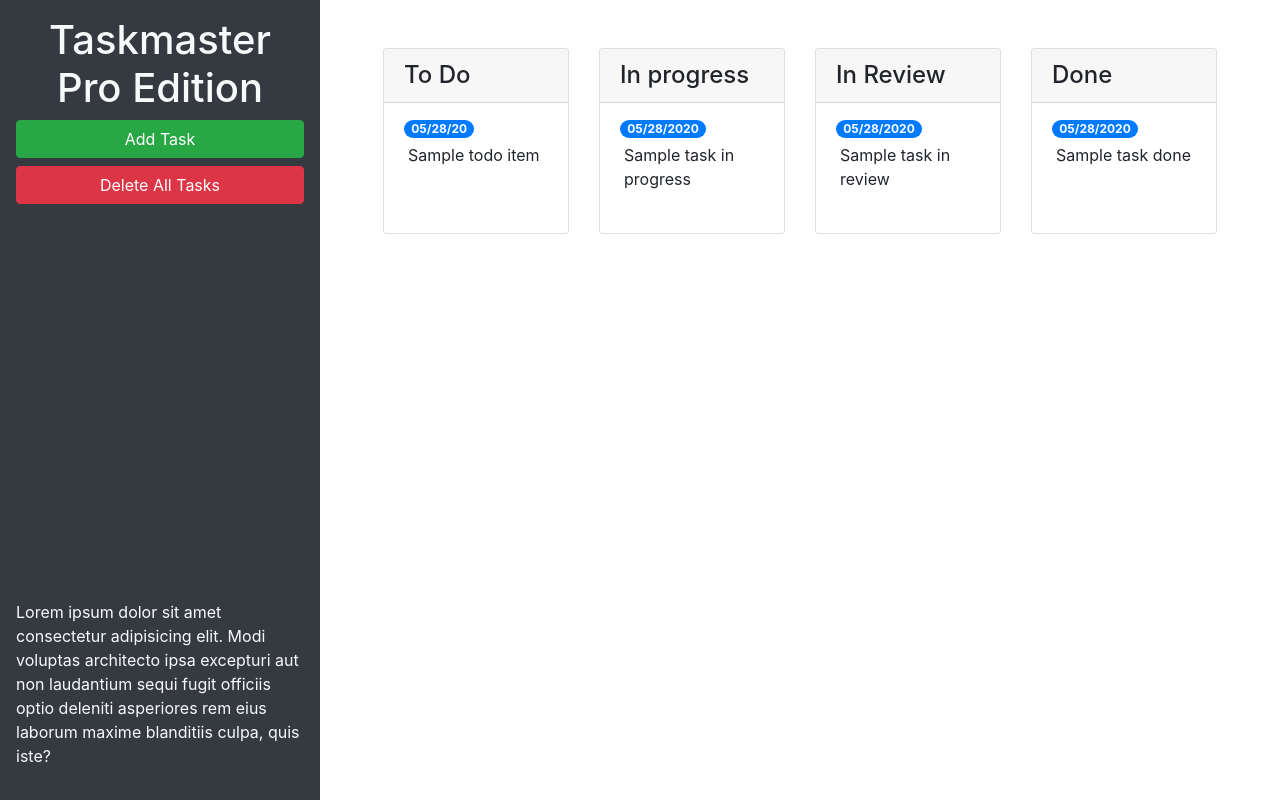
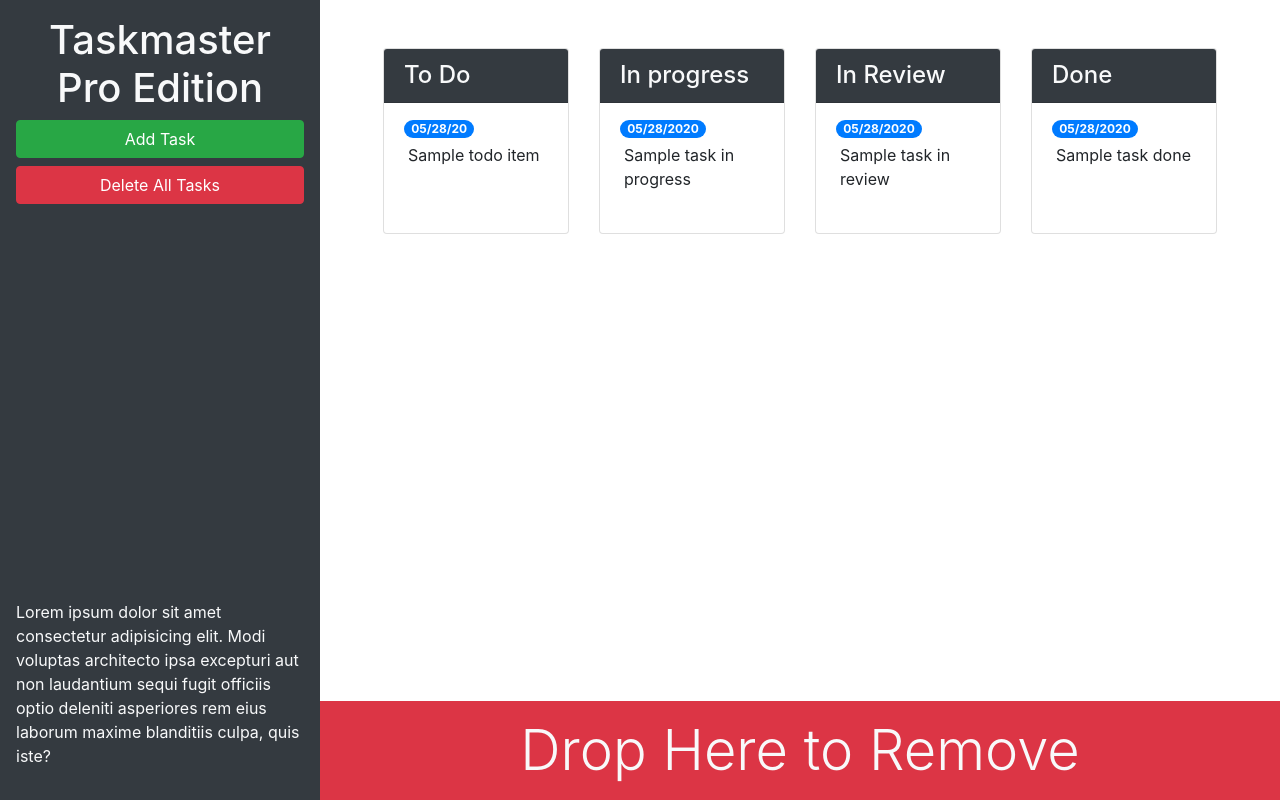
Before and after one commit to roo116/taskmaster-pro, a plain HTML site: page index.html in a window 1280 px wide. Drawn offline with nearby package versions, Linux system fonts and the light colour scheme.

Commit message:
completed bootstrap entries

```diff
--- a/index.html
+++ b/index.html
@@ -13,22 +13,22 @@
 <body>
 
   <div class="row min-vh-100 no-gutters">
-    <header class="col-12 col-lg-3 bg-dark text-light d-flex flex-column p-4 p-lg-3">
+    <header class="col-12 col-lg-3 bg-dark text-light sticky-top d-flex flex-column p-4 p-lg-3">
       <h1 class="text-center">Taskmaster Pro Edition</h1>
       <button id="create-task" class="btn btn-block btn-success" data-toggle="modal" data-target="#task-form-modal">Add
         Task</button>
       <button id="remove-tasks" class="btn btn-block btn-danger">Delete All Tasks</button>
-      <p class="mt-auto">Lorem ipsum dolor sit amet consectetur adipisicing elit. Modi voluptas architecto ipsa
+      <p class="mt-auto d-none d-lg-block">Lorem ipsum dolor sit amet consectetur adipisicing elit. Modi voluptas architecto ipsa
         excepturi aut non
         laudantium sequi fugit officiis optio deleniti asperiores rem eius laborum maxime blanditiis culpa, quis iste?
       </p>
     </header>
     <!-- todo start -->
-    <main class="col-12 col-lg-9">
+    <main class="col-12 col-lg-9 d-flex flex-column">
       <div class="m-5 row justify-content-around">
         <div class="col-12 col-md-6 col-xl-3 mb-3">
           <div class="card">
-            <h4 class="card-header">To Do</h4>
+            <h4 class="card-header text-light bg-dark">To Do</h4>
             <ul id="list-toDo" class="list-group list-group-flush">
               <li class="list-group-item">
                 <span class="badge badge-primary badge-pill">05/28/20</span>
@@ -41,7 +41,7 @@
         <!-- in progress start -->
         <div class="col-12 col-md-6 col-xl mb-3">
           <div class="card">
-            <h4 class="card-header">In progress</h4>
+            <h4 class="card-header text-light bg-dark">In progress</h4>
             <ul id="list-inProgress" class="list-group list-group-flush">
               <li class="list-group-item">
                 <span class="badge badge-primary badge-pill">05/28/2020</span>
@@ -54,7 +54,7 @@
         <!-- in review start -->
         <div class="col-12 col-md-6 col-xl mb-3">
           <div class="card">
-            <h4 class="card-header">In Review</h4>
+            <h4 class="card-header text-light bg-dark">In Review</h4>
             <ul id="list-inReview" class="list-group list-group-flush">
               <li class="list-group-item">
                 <span class="badge badge-primary badge-pill">05/28/2020</span>
@@ -67,7 +67,7 @@
         <!-- done start -->
         <div class="col-12 col-md-6 col-xl mb-3">
           <div class="card">
-            <h4 class="card-header">Done</h4>
+            <h4 class="card-header text-light bg-dark">Done</h4>
             <ul id="list-done" class="list-group list-group-flush">
               <li class="list-group-item">
                 <span class="badge badge-primary badge-pill">05/28/2020</span>
@@ -77,6 +77,12 @@
           </div>
         </div>
         <!-- done end -->
+      </div>
+
+      <div id="trash" class="mt-auto">
+        <div class="w-100 bg-danger p-3 text-center text-light display-4">
+          Drop Here to Remove
+        </div>
       </div>
     </main>
   </div>
```
